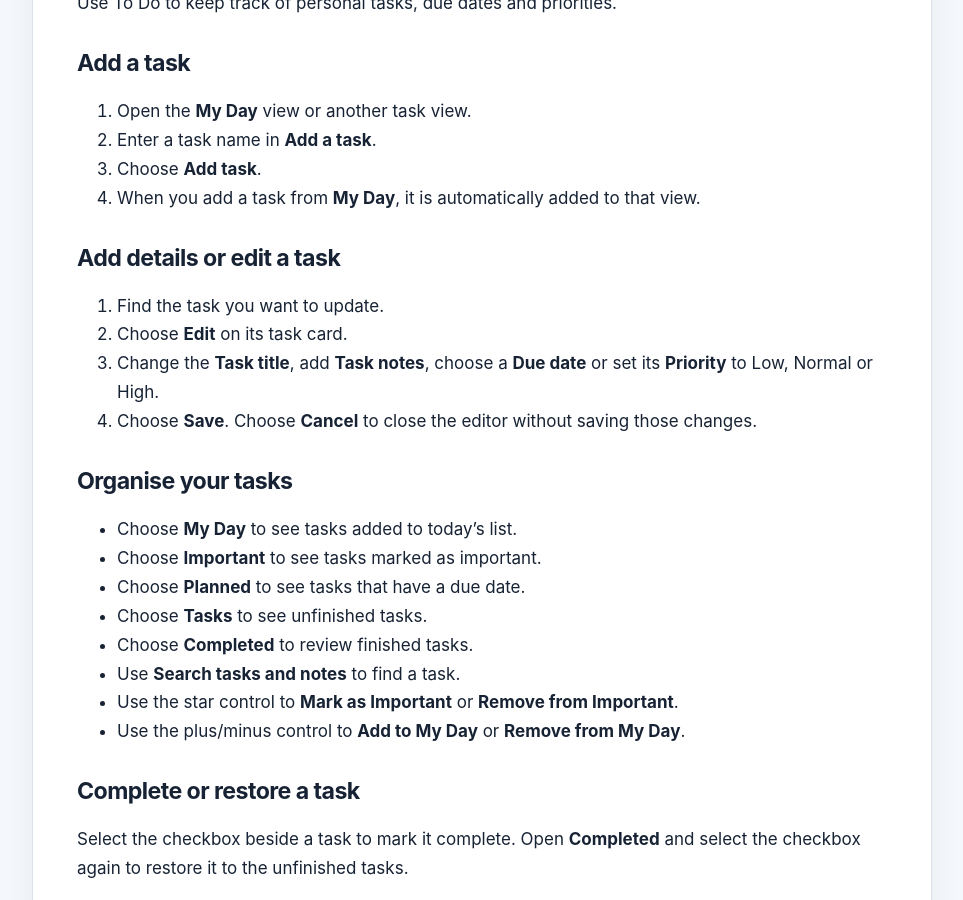
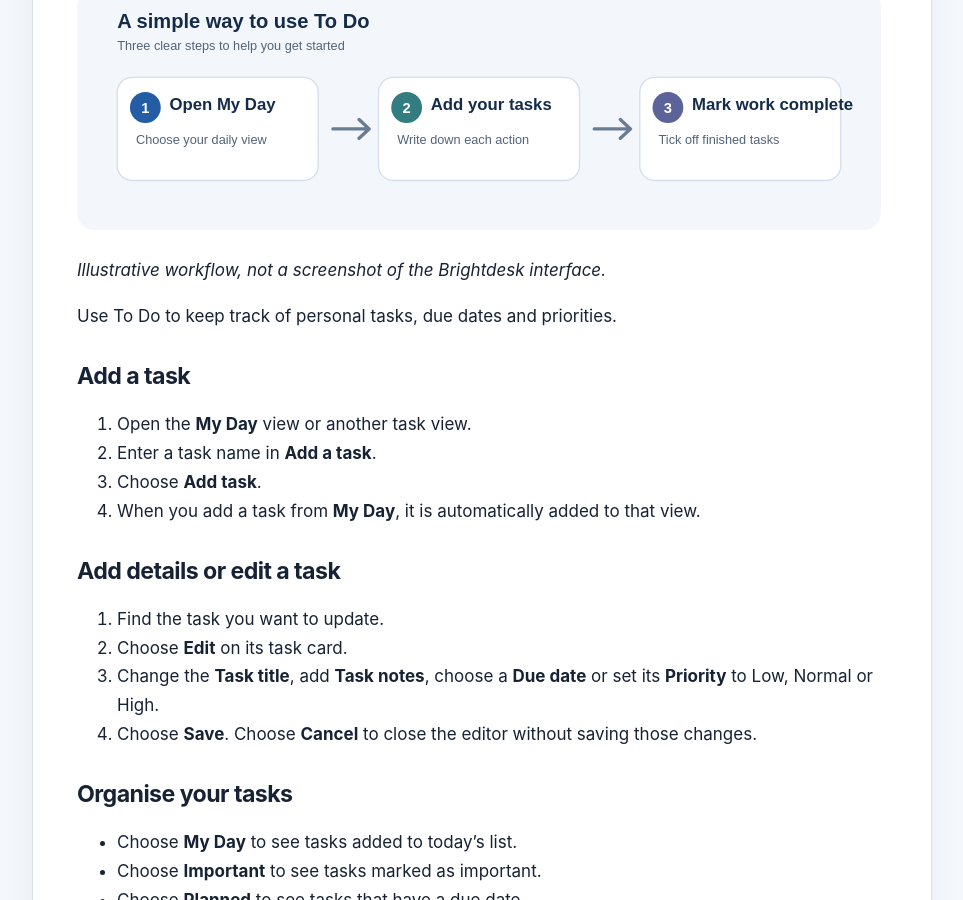
Before and after one commit to conz20/Brightdesk-Wiki, a Jekyll site: the page built from docs/products/to-do.md, in a window 1280 px wide and 900 px high, scrolled down 418 px. Shown: the whole window, without its empty margins (158-1121 px from the left). Built offline with Jekyll 4.4.1, drawn with Linux system fonts in a browser that asks for light colours.

Commit message:
Add To Do workflow diagram to Help guide

```diff
--- a/docs/products/to-do.md
+++ b/docs/products/to-do.md
@@ -9,6 +9,10 @@ permalink: /products/to-do.html
 # Brightdesk To Do
 
 ![Brightdesk To Do product icon](../assets/images/product-icons/to-do.svg){: .product-guide-icon }
+
+![Three-step workflow: open My Day, add tasks, then mark finished work complete.](../assets/images/workflows/guide-to-do.svg){: .product-workflow-diagram }
+
+*Illustrative workflow, not a screenshot of the Brightdesk interface.*
 
 Use To Do to keep track of personal tasks, due dates and priorities.
 
```
